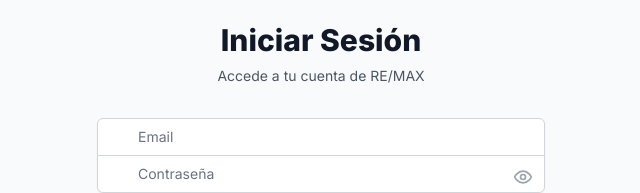
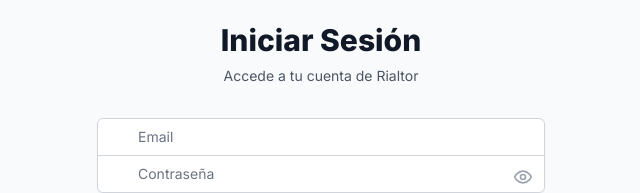
Before and after one commit to Tabix-Group/rialtor, a Next.js app in the folder frontend/: page /auth/login in a window 1280 px wide. Shown: the part 270-463 px from the top of the page, without its empty margins (319-959 px from the left). Built offline with nearby package versions, Linux system fonts and the light colour scheme.

Commit message:
remax por rialtor en login

```diff
--- a/frontend/src/app/auth/login/page.tsx
+++ b/frontend/src/app/auth/login/page.tsx
@@ -58,7 +58,7 @@ export default function LoginPage() {
             Iniciar Sesión
           </h2>
           <p className="mt-2 text-center text-sm text-gray-600">
-            Accede a tu cuenta de RE/MAX
+            Accede a tu cuenta de Rialtor
           </p>
         </div>
 
```
Also changed, not shown: frontend/public/images/logo2).png (added), frontend/public/images/logo3.png (added).
